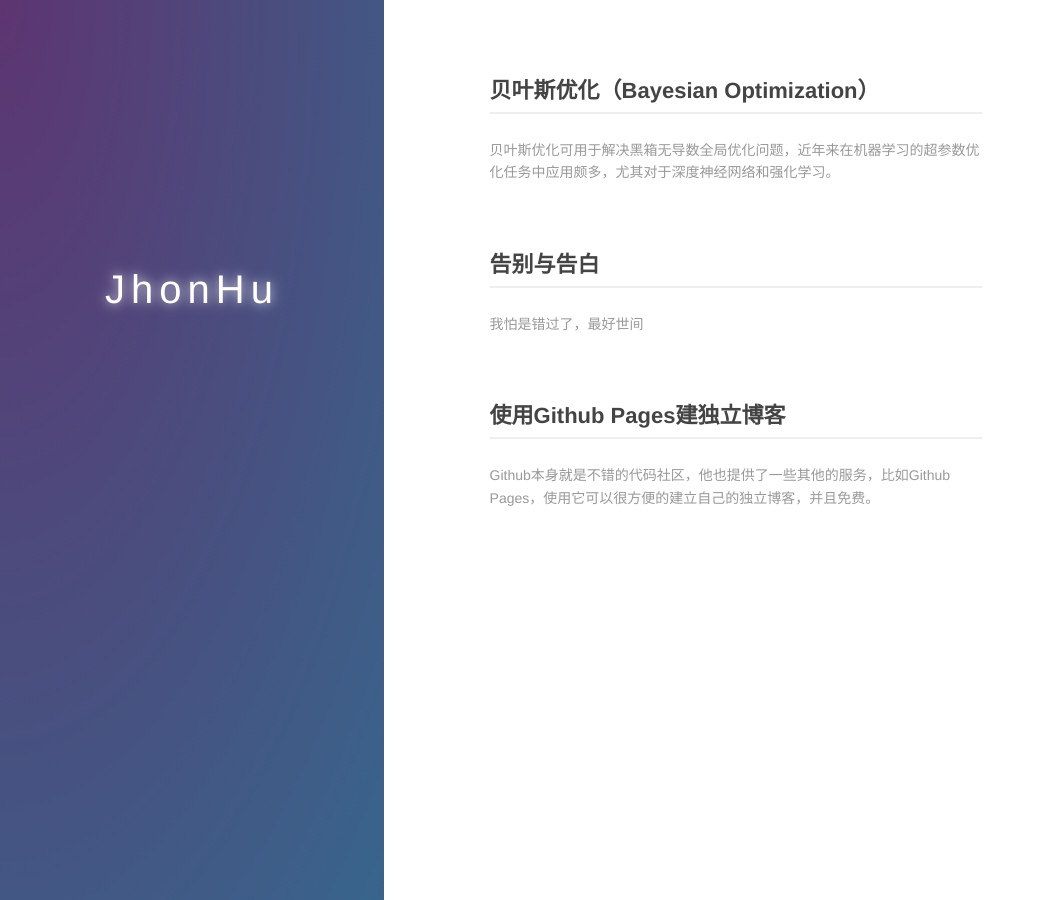
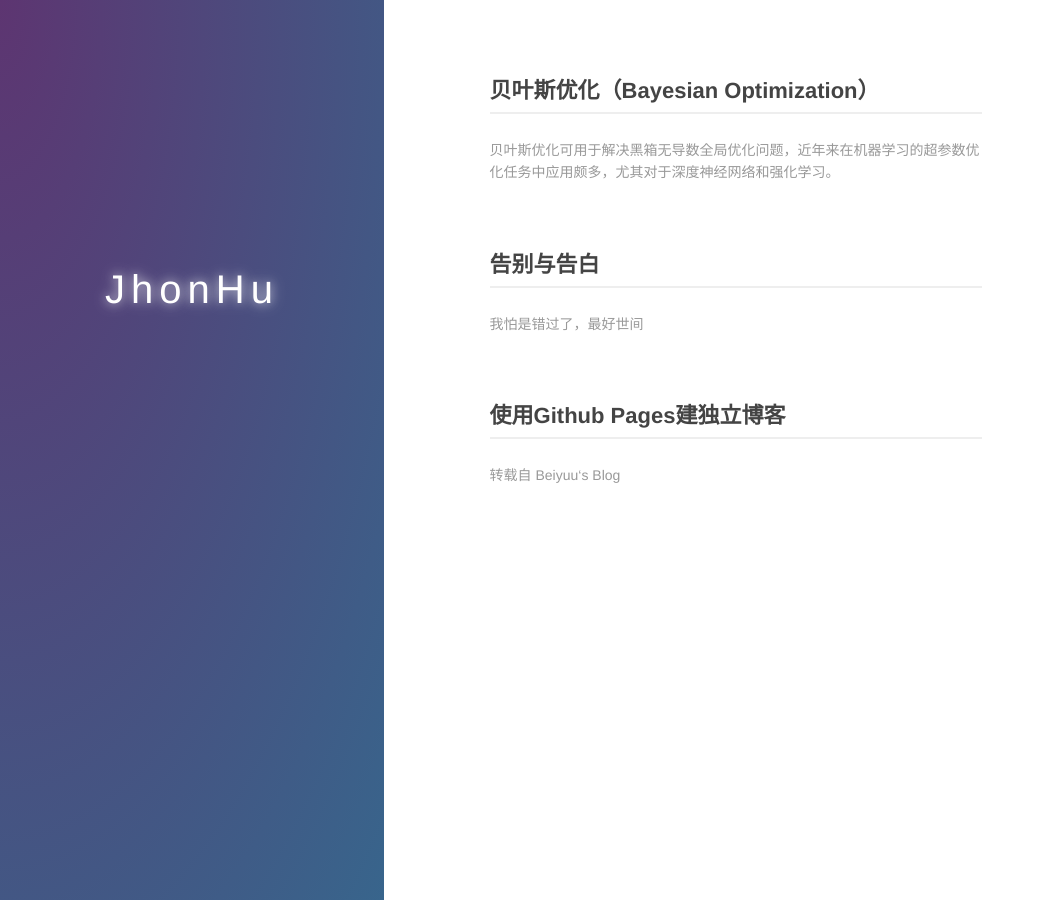
Before and after one commit to jhonhu1994/jhonhu1994.github.io, a Jekyll site: the page built from index.md, in a window 1280 px wide. Shown: the whole page, without its empty margins (0-1045 px from the left). Built offline with Jekyll 4.4.1, drawn with Linux system fonts in a browser that asks for light colours.

Commit message:
Update 2012-02-22-github-pages.md

```diff
--- a/_posts/2012-02-22-github-pages.md
+++ b/_posts/2012-02-22-github-pages.md
@@ -1,7 +1,7 @@
 ---
 layout: post
 title: 使用Github Pages建独立博客
-description: Github本身就是不错的代码社区，他也提供了一些其他的服务，比如Github Pages，使用它可以很方便的建立自己的独立博客，并且免费。
+description: 转载自 Beiyuu‘s Blog
 category: blog
 ---
 
```
